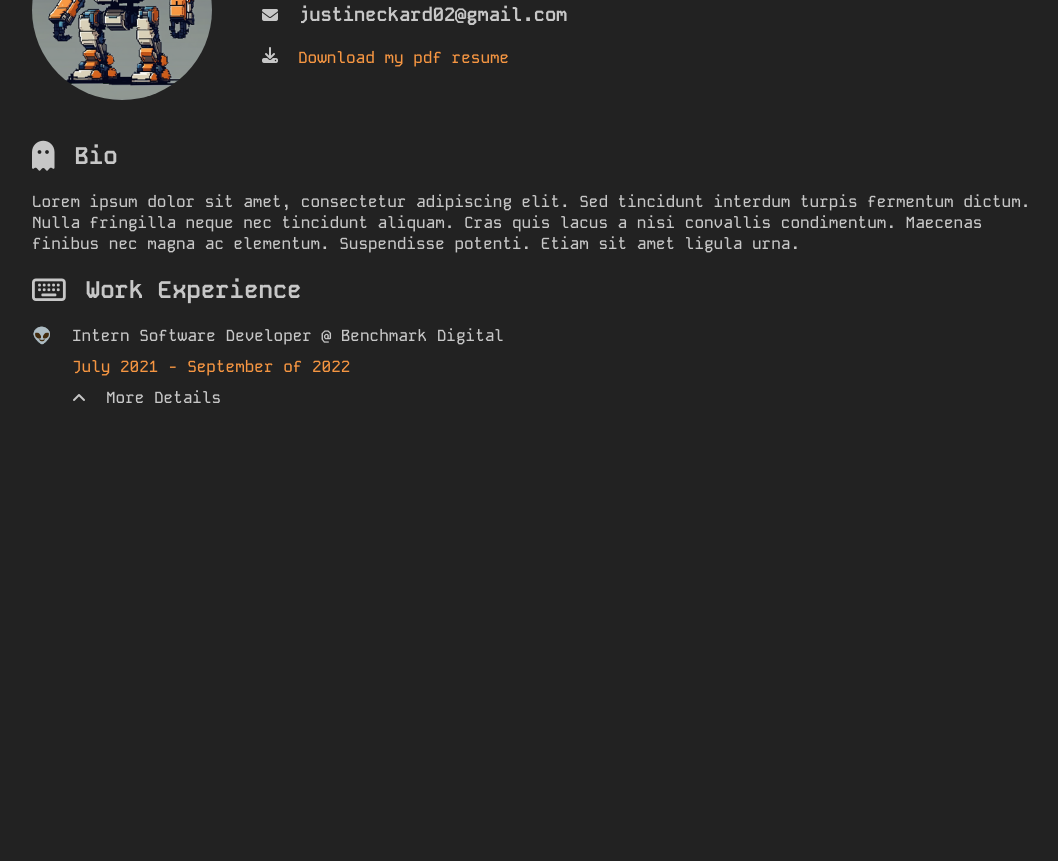
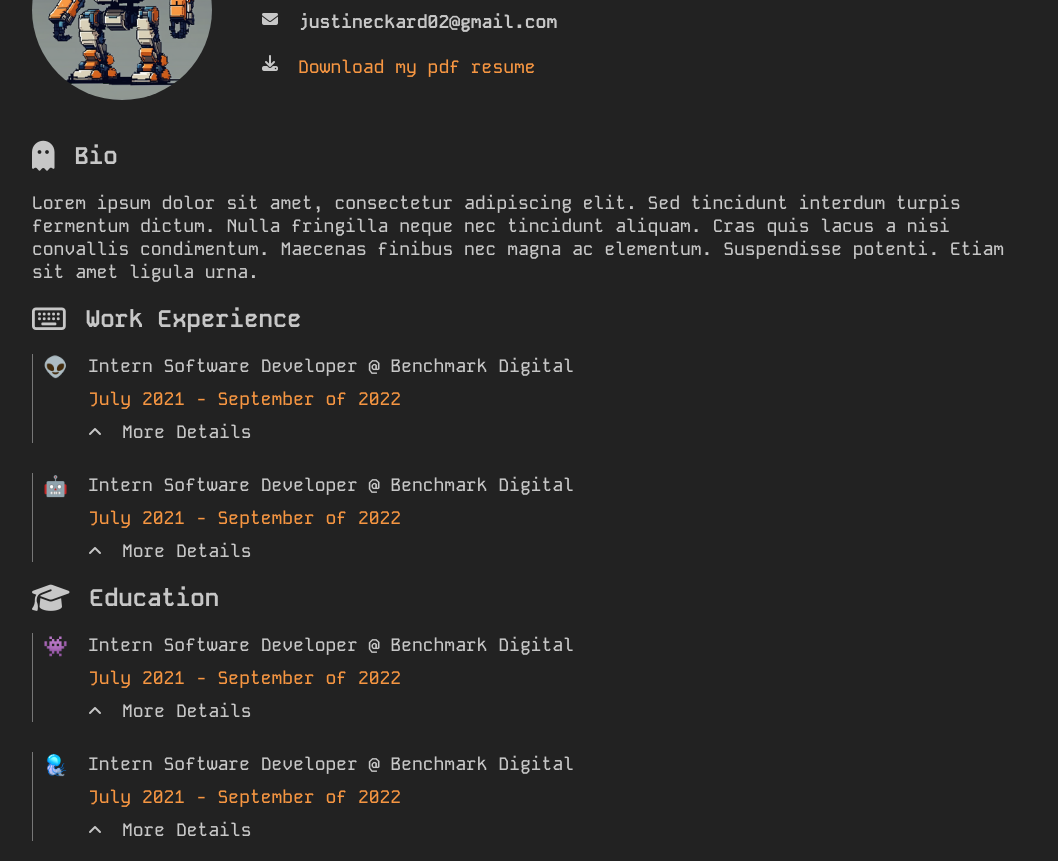
Before and after one commit to JustinEckard/justineckard.github.io, a plain HTML site: page index.html in a window 1280 px wide. Shown: the part 100-961 px from the top of the page, without its empty margins (108-1166 px from the left). Before the commit the page ends 800 px from the top, so only its background shows below. Drawn offline with Linux system fonts and the light colour scheme.

Commit message:
Work section and education section added

```diff
--- a/index.html
+++ b/index.html
@@ -39,14 +39,15 @@
         </p>
     </section>
 
-    <section class="work-experience">
+    <section class="work-experience ">
         <div class="title flex align-center default-gap">
             <i class="fa-regular fa-keyboard"></i>
             <h2>Work Experience</h2>
         </div>
-        <div class="work-item">
+        <div class="info-items flex-column large-gap">
+            <div class="info-item ">
                 <span class="details flex">
-                <span>&#x1F47D;</span>
+                    <span class="emoji">&#x1F47D;</span>
                     <div class="content flex-column small-gap">
                         <p>Intern Software Developer @ Benchmark Digital</p>
                         <p class="text-secondary">July 2021 - September of 2022</p>
@@ -61,6 +62,65 @@
 
                 </span>
             </div>
+            <div class="info-item ">
+                <span class="details flex">
+                    <span class="emoji">&#x1F916;</span>
+                    <div class="content flex-column small-gap">
+                        <p>Intern Software Developer @ Benchmark Digital</p>
+                        <p class="text-secondary">July 2021 - September of 2022</p>
+                        <div class="more-details-button flex default-gap align-center">
+                            <i class="fa-solid fa-angle-down fa-spin"></i>
+                            <p>More Details</p>
+                        </div>
+                        <div class="more-details">
+                            <p>Lorem ipsum dolor sit amet, consectetur adipiscing elit. Sed tincidunt interdum turpis fermentum dictum. Nulla fringilla neque nec tincidunt aliquam. Cras quis lacus a nisi convallis condimentum. Maecenas finibus nec magna ac elementum. Suspendisse potenti. Etiam sit amet ligula urna.</p>
+                        </div>
+                    </div>
+                </span>
+            </div>
+        </div>
+    </section>
+    <section class="work-experience ">
+        <div class="title flex align-center default-gap">
+            <i class="fa-solid fa-graduation-cap"></i>
+            <h2>Education</h2>
+        </div>
+        <div class="info-items flex-column large-gap">
+            <div class="info-item ">
+                <span class="details flex">
+                    <span class="emoji">&#x1F47E;</span>
+                    <div class="content flex-column small-gap">
+                        <p>Intern Software Developer @ Benchmark Digital</p>
+                        <p class="text-secondary">July 2021 - September of 2022</p>
+                        <div class="more-details-button flex default-gap align-center">
+                            <i class="fa-solid fa-angle-down fa-spin"></i>
+                            <p>More Details</p>
+                        </div>
+                        <div class="more-details">
+                            <p>Lorem ipsum dolor sit amet, consectetur adipiscing elit. Sed tincidunt interdum turpis fermentum dictum. Nulla fringilla neque nec tincidunt aliquam. Cras quis lacus a nisi convallis condimentum. Maecenas finibus nec magna ac elementum. Suspendisse potenti. Etiam sit amet ligula urna.</p>
+                        </div>
+                    </div>
+
+                </span>
+            </div>
+            <div class="info-item ">
+                <span class="details flex">
+                    <span class="emoji">&#x1FABC;</span>
+                    <div class="content flex-column small-gap">
+                        <p>Intern Software Developer @ Benchmark Digital</p>
+                        <p class="text-secondary">July 2021 - September of 2022</p>
+                        <div class="more-details-button flex default-gap align-center">
+                            <i class="fa-solid fa-angle-down fa-spin"></i>
+                            <p>More Details</p>
+                        </div>
+                        <div class="more-details">
+                            <p>Lorem ipsum dolor sit amet, consectetur adipiscing elit. Sed tincidunt interdum turpis fermentum dictum. Nulla fringilla neque nec tincidunt aliquam. Cras quis lacus a nisi convallis condimentum. Maecenas finibus nec magna ac elementum. Suspendisse potenti. Etiam sit amet ligula urna.</p>
+                        </div>
+                    </div>
+
+                </span>
+            </div>
+        </div>
 
 
     </section>
--- a/script.js
+++ b/script.js
@@ -1,9 +1,8 @@
 jQuery(function() {
-    // Hide all "More Details" sections initially
     $('.more-details').hide();
 
-    $('.more-details-button').on('click touchstart', function() {
-      const moreDetailsSection = $(this).closest('.work-item').find('.more-details');
+    $('.more-details-button').on('click ', function() {
+      const moreDetailsSection = $(this).closest('.info-item').find('.more-details');
       moreDetailsSection.slideToggle();
 
       $(this).find('.fa-solid.fa-angle-down').toggleClass('fa-rotate-180');
--- a/style.css
+++ b/style.css
@@ -53,9 +53,35 @@ body {
     color: var(--ORANGE);
 }
 
-p {
+p,
+a {
+    font-size: 18px;
+}
+
+h1 {
+    font-size: 32px;
+}
+
+h3 {
+    font-size: 24px;
+}
+
+@media screen and (width <= 500px) {
+    p,
+a {
     font-size: 16px;
 }
+
+h1 {
+    font-size: 26px;
+}
+
+h3 {
+    font-size: 20px;
+}
+}
+
+
 
 a,
 .more-details-button {
@@ -116,9 +142,18 @@ a:hover,
     border-radius: 50%;
 }
 
+.info-item {
+    border-left: 1px solid #777;
+    padding: 0 10px;
+}
+
 .details,
 .default-gap {
     gap: 20px;
+}
+
+.large-gap {
+    gap: 30px;
 }
 
 .small-gap {
@@ -137,6 +172,10 @@ a:hover,
     transition: 0.3s all ease-in-out;
 }
 
+.info-item .emoji{
+    font-size: 20px;
+}
+
 @media screen and (width <= 660px) {
     .hero img {
         width: 120px;
```
Lines whose indentation alone changed are shown as unchanged.
